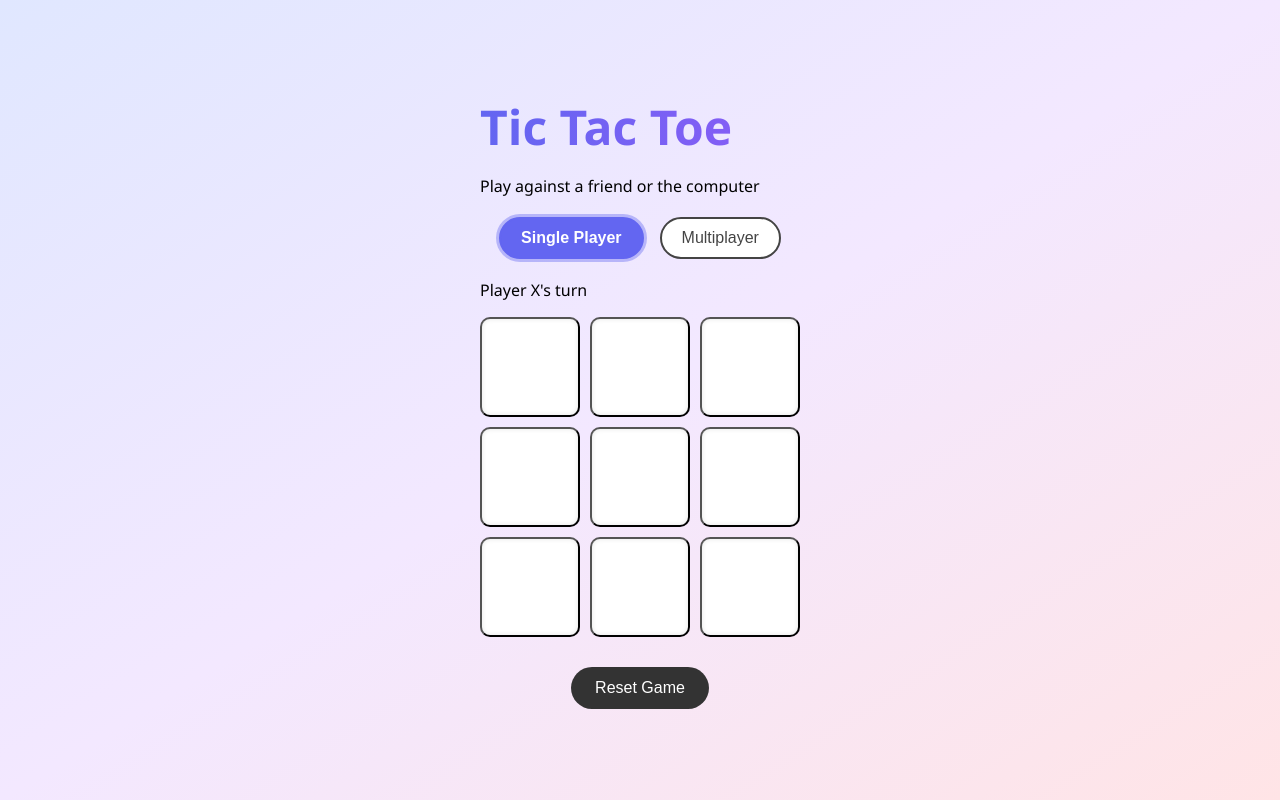
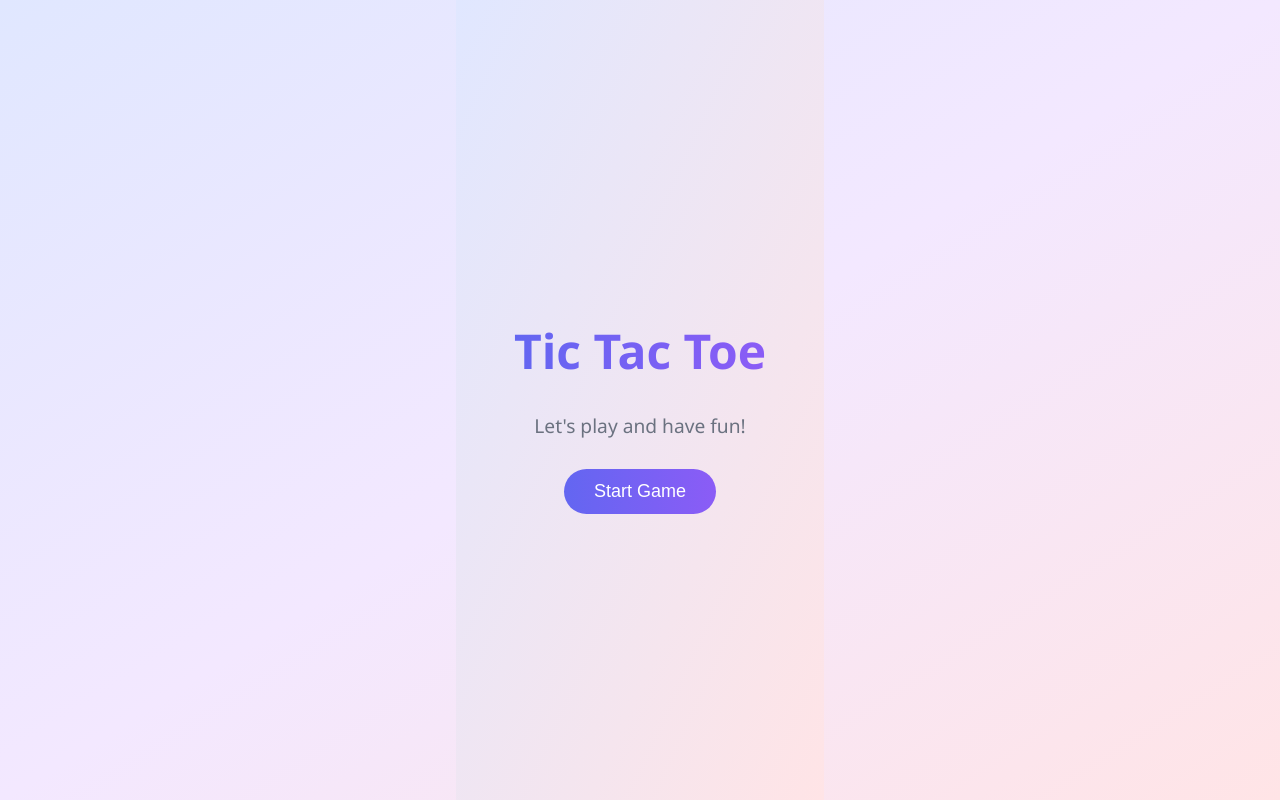
Before and after one commit to m1s2d3/my-react-app, a React (Vite) app: page / in a window 1280 px wide. Built offline with nearby package versions, Linux system fonts and the light colour scheme.

Commit message:
Update App.jsx

```diff
--- a/src/App.jsx
+++ b/src/App.jsx
@@ -12,6 +12,7 @@ export default function App() {
   const [winner, setWinner] = useState(null);
   const [gameOver, setGameOver] = useState(false);
   const [mode, setMode] = useState("single");
+  const [showSplash, setShowSplash] = useState(true); // splash state
 
   const clickSound = useRef(new Audio(clickSoundFile));
   const clickSoundComp = useRef(new Audio(clickSoundCompFile));
@@ -25,21 +26,18 @@ export default function App() {
     [0, 4, 8], [2, 4, 6],
   ];
 
-  // Play start sound on first load
   useEffect(() => {
     startSound.current.play();
   }, []);
 
-  // Check winner after every board change
   useEffect(() => {
     checkWinner();
   }, [board]);
 
-  // Let computer move only when it's computer's turn and game not over
   useEffect(() => {
     if (mode === "single" && !isXNext && !winner && !gameOver) {
       const timeoutId = setTimeout(computerMove, 1000);
-      return () => clearTimeout(timeoutId); // Cleanup
+      return () => clearTimeout(timeoutId);
     }
   }, [isXNext, winner, gameOver, mode]);
 
@@ -100,6 +98,18 @@ export default function App() {
     </button>
   );
 
+  if (showSplash) {
+    return (
+      <div className="splash-screen">
+        <h1 className="splash-title">Tic Tac Toe</h1>
+        <p className="splash-subtitle">Let's play and have fun!</p>
+        <button className="splash-btn" onClick={() => setShowSplash(false)}>
+          Start Game
+        </button>
+      </div>
+    );
+  }
+
   return (
     <div className="container">
       <header className="header">
@@ -148,7 +158,7 @@ export default function App() {
         ))}
       </div>
 
-      <button className="reset" onClick={resetGame} title="Reset Game">
+      <button className="reset" onClick={resetGame}>
         Reset Game
       </button>
 
```
